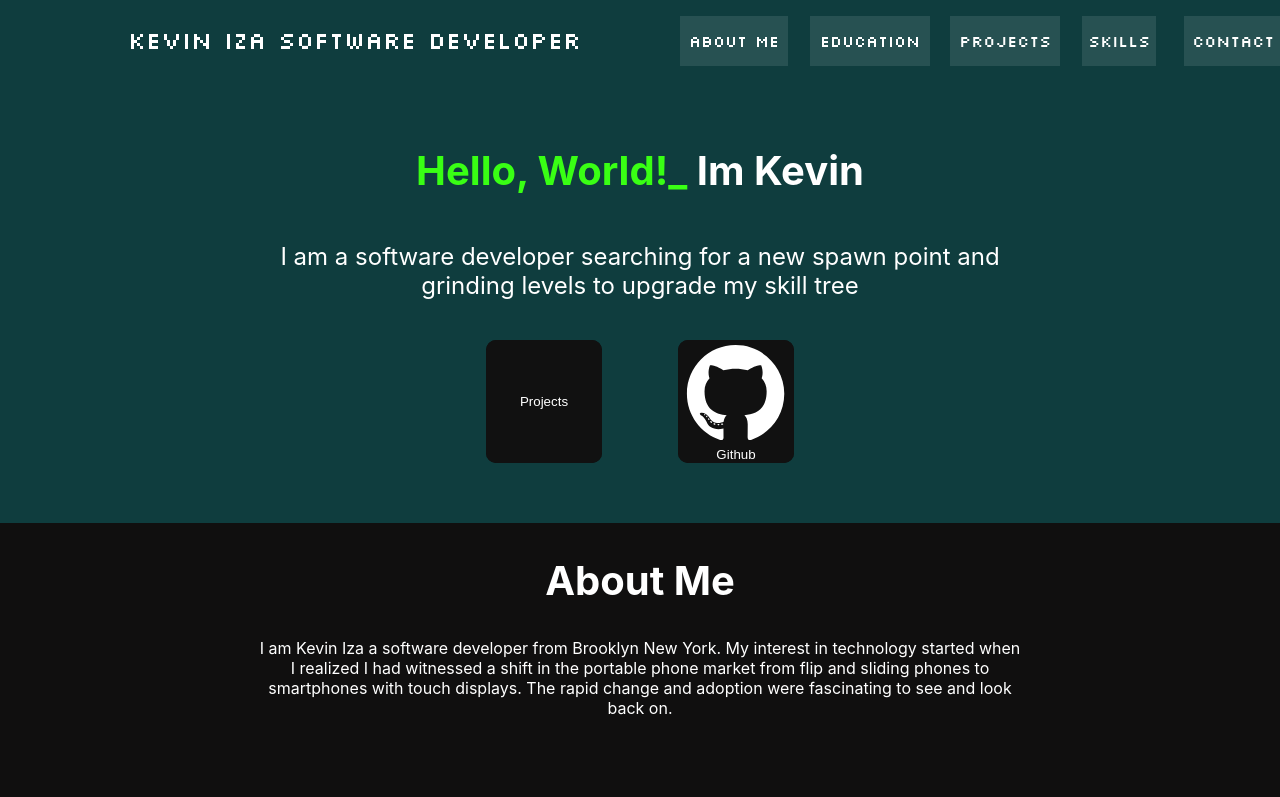
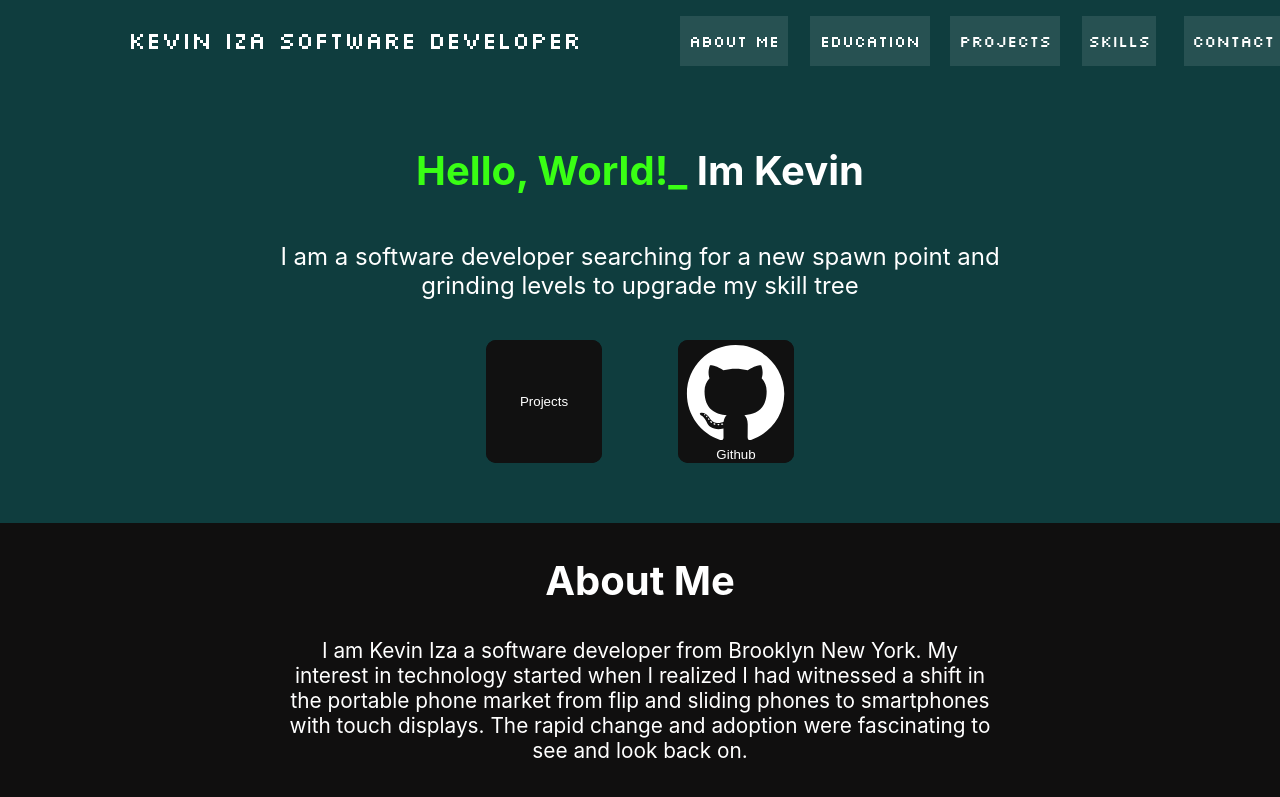
Before and after one commit to Izakevin/react-portfolio, a React (Create React App) app: page / in a window 1280 px wide. Shown: the top 797 px of the page. Built offline with nearby package versions, Linux system fonts and the light colour scheme.

Commit message:
Made About Me section into a component

```diff
--- a/src/App.css
+++ b/src/App.css
@@ -8,15 +8,6 @@ body{
 
 .section{
   font-size: 2.5em;
-}
-
-#about_me{
-  padding-bottom: 40px;
-}
-
-#about_me > p{
-  width: 60%;
-  margin: auto;
 }
 
 #education{
--- a/src/App.js
+++ b/src/App.js
@@ -4,21 +4,17 @@ import Header from './components/Header.js';
 import Education from './components/Education.js';
 import Skills from './components/Skills.js';
 import Contact from './components/Contact';
+import AboutMe from './components/About_Me';
 
 function App() {
-
-  // const aboutmeRef = useRef(null);
 
   return (
     <div>
 
       <Header/>
       <body>
-        <div id="about_me">
-          <h2 className='section'>About Me</h2>
-          <p>I am Kevin Iza a software developer from Brooklyn New York. My interest in technology started when I realized I had witnessed a shift in the portable phone market from flip and sliding phones to smartphones with touch displays. The rapid change and adoption were fascinating to see and look back on.
-          </p>
-        </div>
+
+        <AboutMe/>
 
         <Education/>
 
--- /dev/null
+++ b/src/components/About_Me.js
@@ -0,0 +1,13 @@
+import './styles/About_Me.css'
+
+function AboutMe(){
+    return (
+        <div id="about_me">
+          <h2 className='section'>About Me</h2>
+          <p>I am Kevin Iza a software developer from Brooklyn New York. My interest in technology started when I realized I had witnessed a shift in the portable phone market from flip and sliding phones to smartphones with touch displays. The rapid change and adoption were fascinating to see and look back on.
+          </p>
+        </div>
+    )
+}
+
+export default AboutMe;
--- /dev/null
+++ b/src/components/styles/About_Me.css
@@ -0,0 +1,9 @@
+#about_me{
+    padding-bottom: 40px;
+  }
+
+  #about_me > p{
+    width: 55%;
+    margin: auto;
+    font-size: 1.3em;
+  }
```
